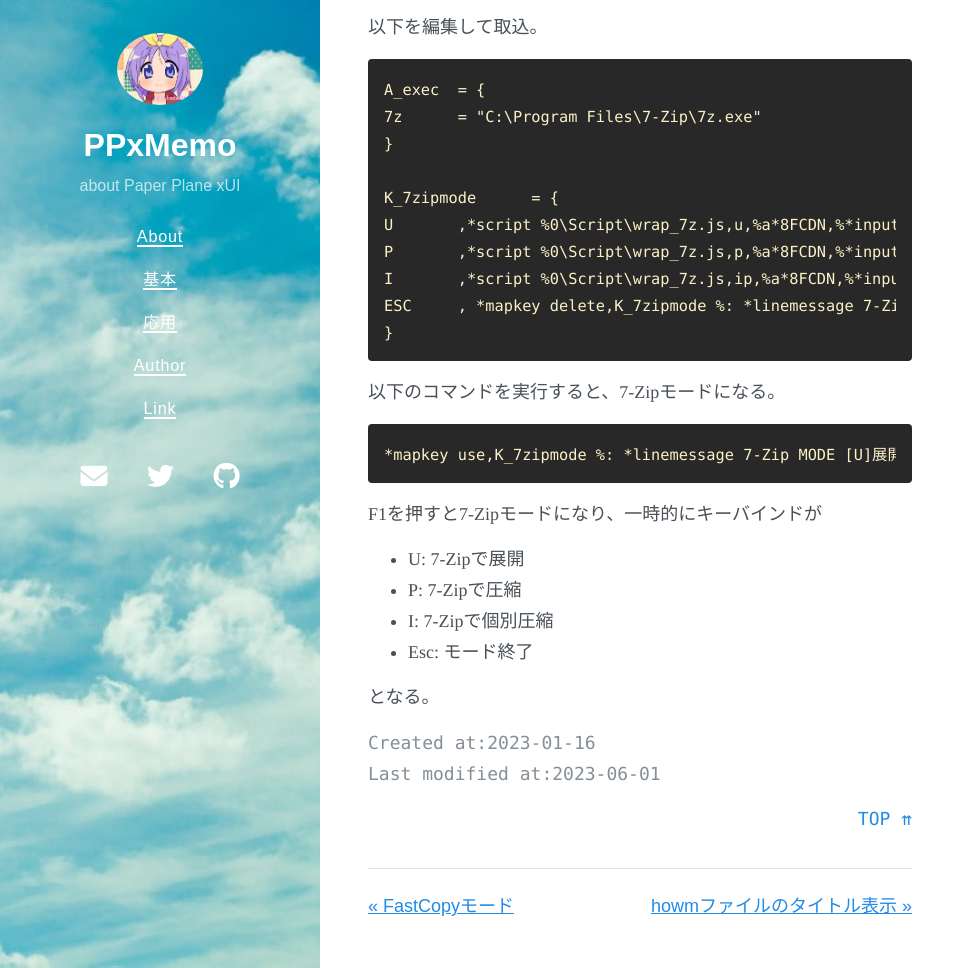
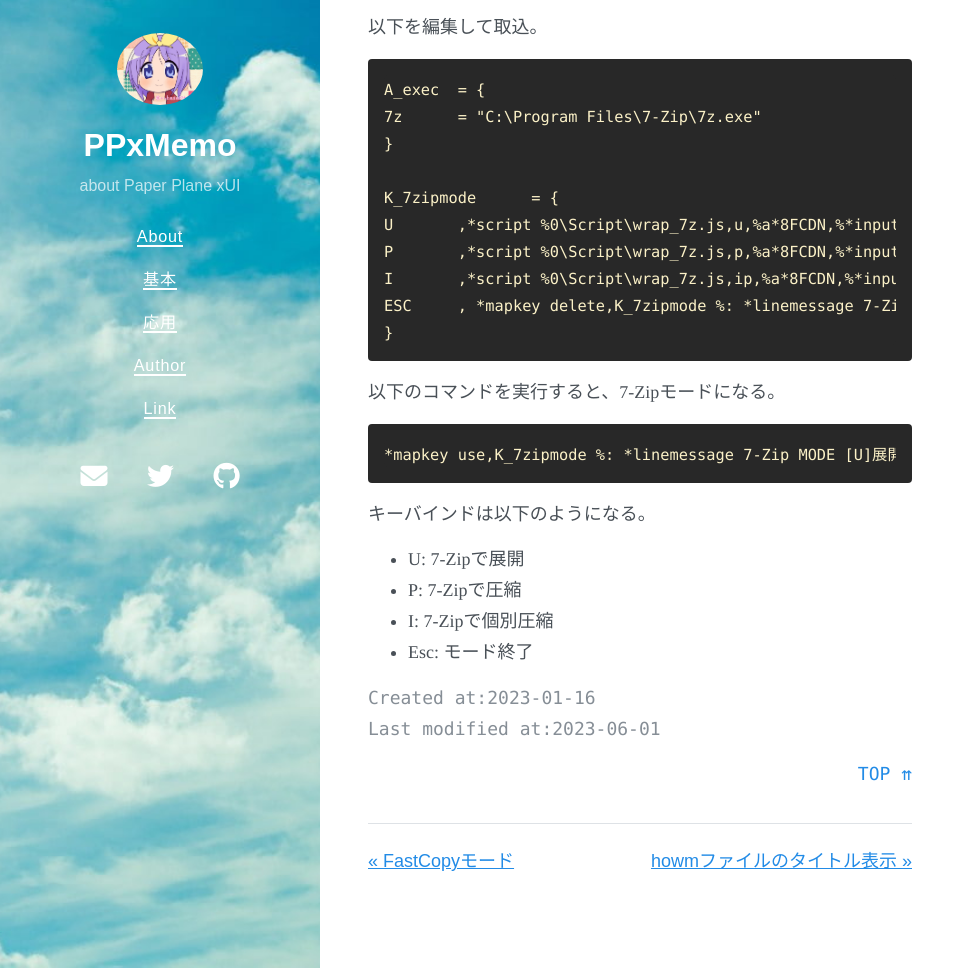
Before and after one commit to tukasa/ppxmemo, a Jekyll site: the page built from my_collections/_advanced/mode03.md, in a window 1280 px wide and 1398 px high, cut to the strip 430-1398 px from the top of the window. Shown: the whole strip, without its empty margins (0-975 px from the left). Built offline with Jekyll 4.4.1, drawn with Linux system fonts in a browser that asks for light colours; nearby versions of some CDN libraries.

Commit message:
微修正

````diff
--- a/my_collections/_advanced/mode03.md
+++ b/my_collections/_advanced/mode03.md
@@ -31,11 +31,9 @@ ESC	, *mapkey delete,K_7zipmode %: *linemessage 7-Zip MODE END
 *mapkey use,K_7zipmode %: *linemessage 7-Zip MODE [U]展開 [P]圧縮 [I]個別圧縮 [Esc]QUIT
 ```
 
-F1を押すと7-Zipモードになり、一時的にキーバインドが
+キーバインドは以下のようになる。
 
 - U: 7-Zipで展開
 - P: 7-Zipで圧縮
 - I: 7-Zipで個別圧縮
 - Esc: モード終了
-
-となる。
````
